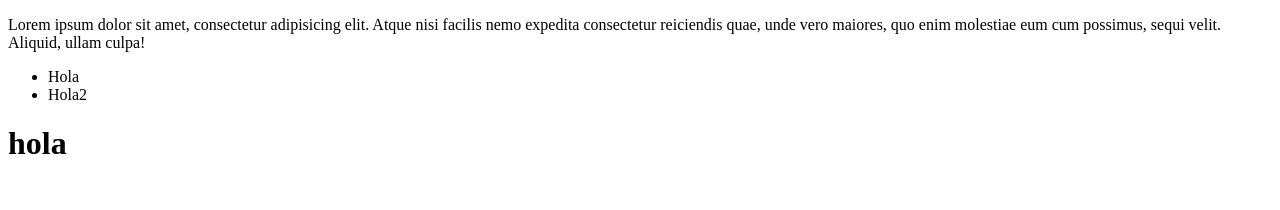
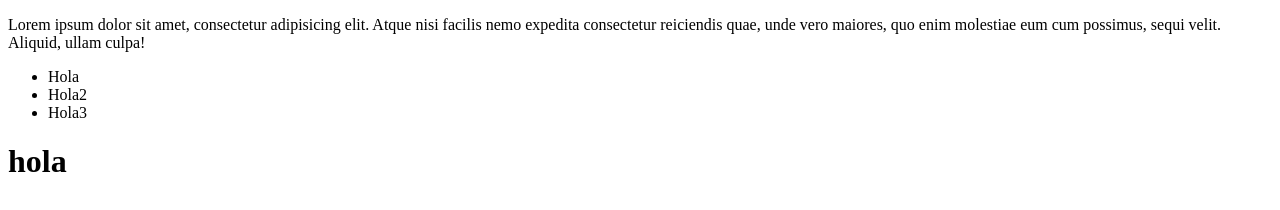
Before and after one commit to Jere03/git-colaborativo, a plain HTML site: page index.html in a window 1280 px wide. Drawn offline with Linux system fonts and the light colour scheme.

Commit message:
agregue otro elemento de lista

```diff
--- a/index.html
+++ b/index.html
@@ -10,6 +10,7 @@
     <ul>
         <li>Hola</li>
         <li>Hola2</li>
+        <li>Hola3</li>
       </ul>
       <h1>hola</h1>
 </body>
```
